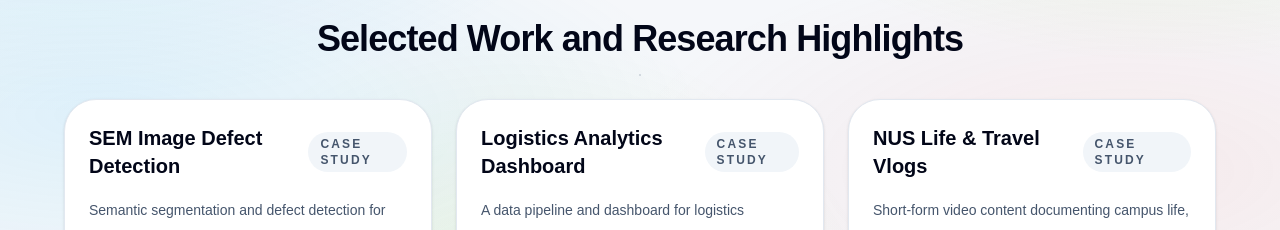
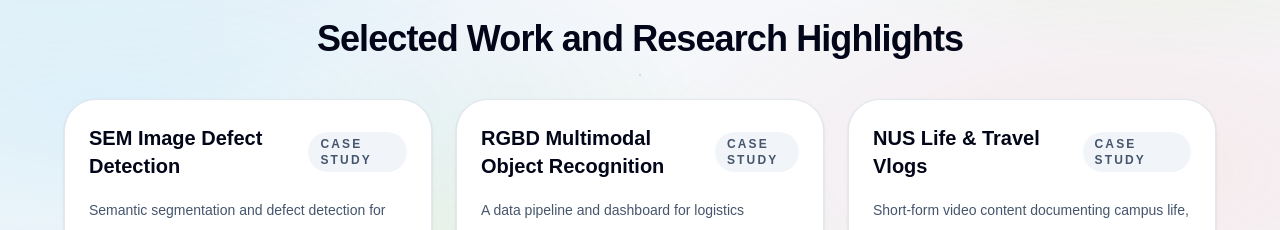
Before and after one commit to Phoenix-XinyuTian/Personal-Website-Xinyu, a Next.js app: page / in a window 1280 px wide. Shown: the part 2725-2955 px from the top of the page. Built offline with nearby package versions, Linux system fonts and the light colour scheme; no server answers.

Commit message:
Edited text

```diff
--- a/app/data/projects.ts
+++ b/app/data/projects.ts
@@ -30,7 +30,7 @@ export const projects: ProjectItem[] = [
     href: "#",
     i18n: {
       en: {
-        title: "Logistics Analytics Dashboard",
+        title: "RGBD Multimodal Object Recognition",
         description:
           "A data pipeline and dashboard for logistics tracking, KPI visualization, and operational insights.",
         tags: ["Data Analytics", "Python", "Visualization"],
```
